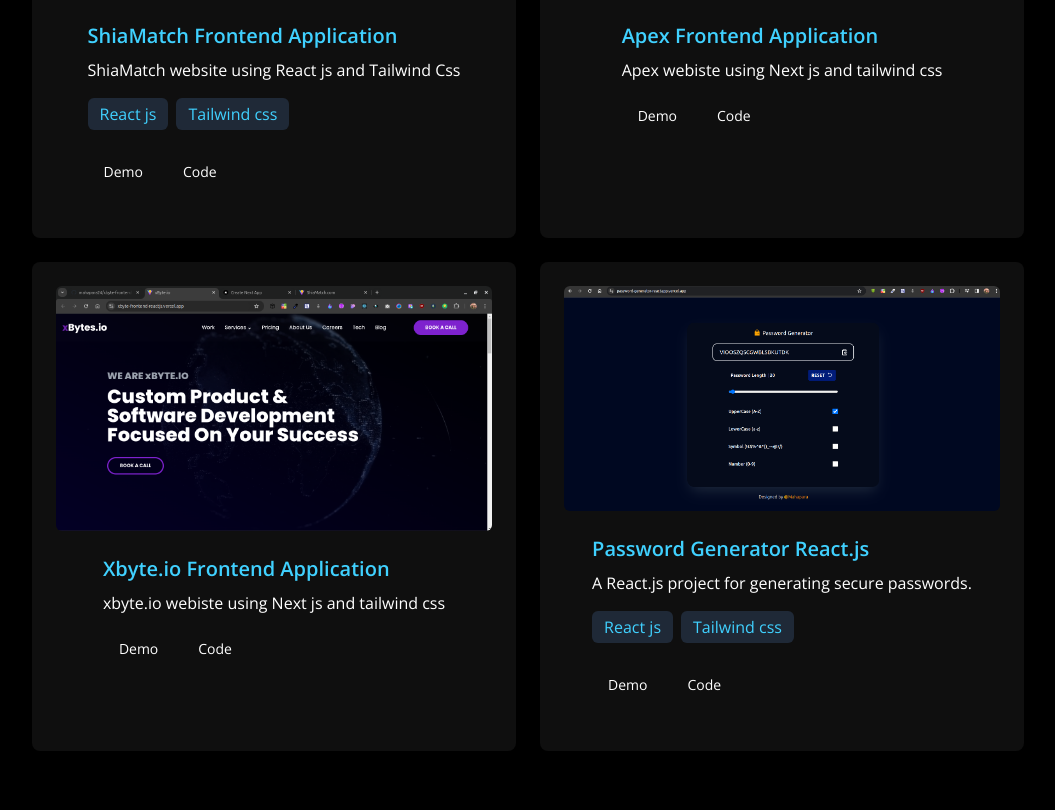
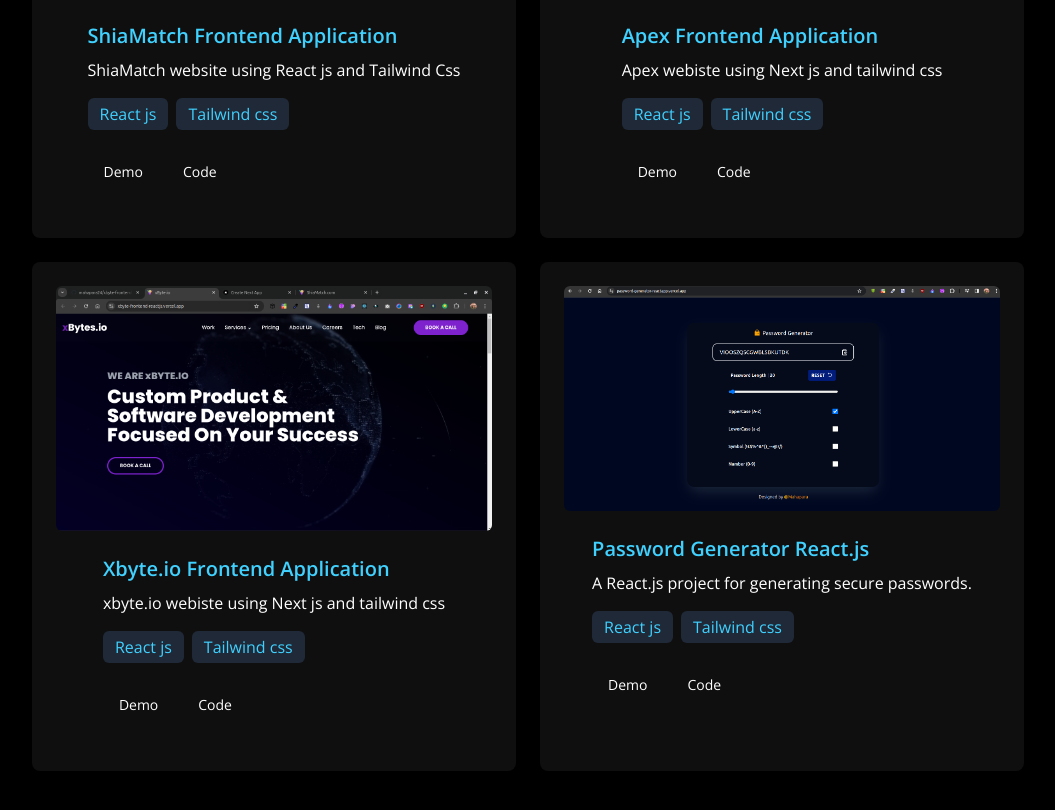
Before and after one commit to mahapara24/portfolio, a React (Vite) app: page /projects in a window 1280 px wide. Shown: the part 4906-5716 px from the top of the page, without its empty margins (112-1167 px from the left). Built offline with nearby package versions, Linux system fonts and the light colour scheme.

Commit message:
updated the code addition added

```diff
--- a/src/components/Project/Projects.jsx
+++ b/src/components/Project/Projects.jsx
@@ -122,6 +122,7 @@ const Projects = () => {
       src: apex,
       title: "Apex Frontend Application",
       description: "Apex webiste using Next js and tailwind css ",
+      technologies: ["React js", "Tailwind css"],
       demoto:
         "https://apex-loads-nextjs-tailwindcss-mahapara-6gvnf8k21.vercel.app/",
       codeto:
@@ -132,6 +133,7 @@ const Projects = () => {
       src: xbyte,
       title: "Xbyte.io Frontend Application",
       description: "xbyte.io webiste using Next js and tailwind css ",
+      technologies: ["React js", "Tailwind css"],
       demoto: "https://xbyte-frontend-reactjs.vercel.app/",
       codeto: "https://github.com/mahapara24/xbyte-frontend-reactjs",
     },
```
